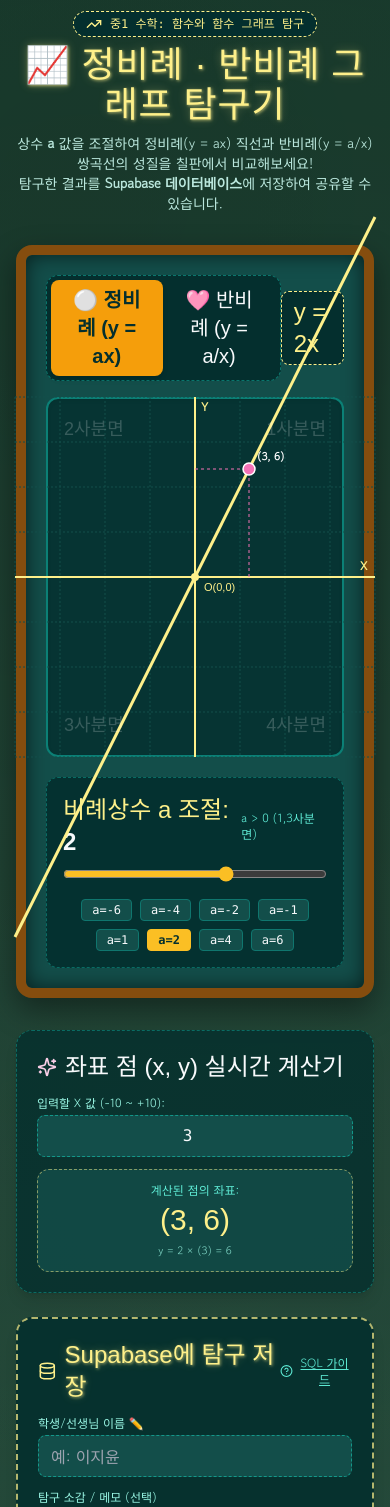
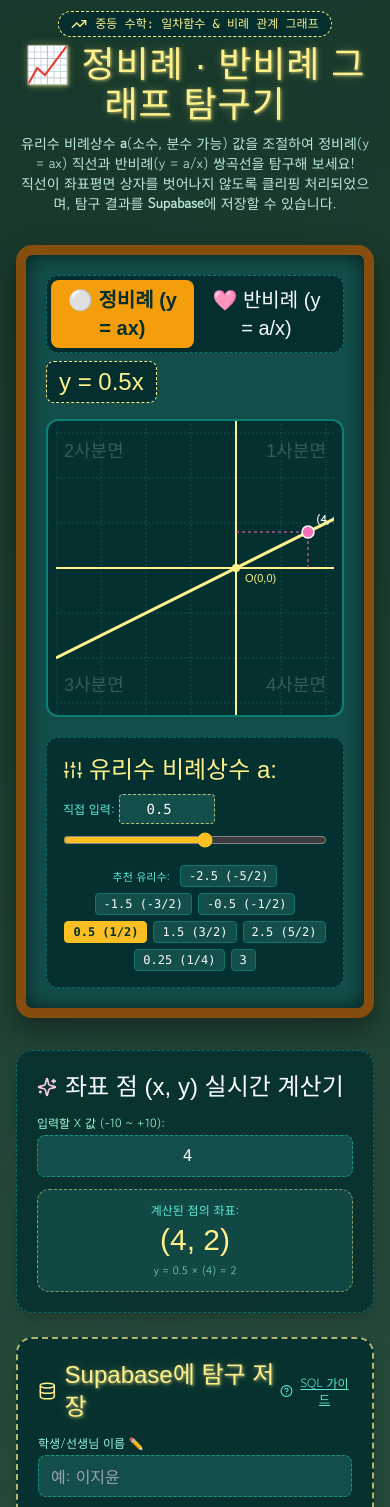
Before and after one commit to hyeyumT/tennis-alam, a Next.js app: page / in a window 390 px wide. Shown: the part 1220-2727 px from the top of the page. Built offline with nearby package versions, Linux system fonts and the light colour scheme; no server answers; the database is empty; a web font is replaced by a local one.

Commit message:
fix: Clip graph lines within coordinate plane boundaries and extend constant a to rational numbers

```diff
--- a/components/ProportionGraph.tsx
+++ b/components/ProportionGraph.tsx
@@ -1,19 +1,19 @@
 "use client";
 
 import React, { useState, useEffect, useCallback } from "react";
-import { TrendingUp, Database, Save, RefreshCw, AlertCircle, Sparkles, CheckCircle2, HelpCircle } from "lucide-react";
+import { TrendingUp, Database, Save, RefreshCw, AlertCircle, Sparkles, CheckCircle2, HelpCircle, Sliders } from "lucide-react";
 import { supabase, isSupabaseConfigured, GraphExplorationRecord } from "@/lib/supabase";
 
 /**
  * [정비례·반비례 그래프 탐구 및 Supabase 연동 컴포넌트]
  * - 정비례 y = ax 및 반비례 y = a/x 그래프를 칠판 좌표평면에 실시간 그리며 탐구합니다.
- * - 탐구 결과를 Supabase 데이터베이스에 저장하고 이력을 조회할 수 있습니다.
+ * - 비례상수 a의 범위를 유리수(소수/분수)까지 확장하고, 직선이 좌표평면 상자를 벗어나지 않도록 클리핑 처리합니다.
  */
 export default function ProportionGraph() {
-  // 1. 그래프 탐구 상태 관리
-  const [graphType, setGraphType] = useState<"direct" | "inverse">("direct"); // direct: 정비례, inverse: 반비례
-  const [constantA, setConstantA] = useState<number>(2); // 비례상수 a (기본값 2)
-  const [pointX, setPointX] = useState<number>(3); // 좌표 확인용 X 값
+  // 1. 그래프 탐구 상태 관리 (상수 a를 유리수 실수 범위로 지원)
+  const [graphType, setGraphType] = useState<"direct" | "inverse">("direct");
+  const [constantA, setConstantA] = useState<number>(0.5); // 유리수 비례상수 a (예: 0.5, 1.5, -2.5 등)
+  const [pointX, setPointX] = useState<number>(4); // 좌표 확인용 X 값
   const [studentName, setStudentName] = useState<string>("");
   const [memo, setMemo] = useState<string>("");
 
@@ -24,25 +24,26 @@ export default function ProportionGraph() {
   const [statusMessage, setStatusMessage] = useState<{ type: "success" | "error" | "info"; text: string } | null>(null);
   const [showSqlGuide, setShowSqlGuide] = useState<boolean>(false);
 
-  // 2. 현재 정비례/반비례 관계식 문자열 계산
+  // 2. 현재 정비례/반비례 관계식 문자열 계산 (유리수 a 표기 깔끔화)
   const getEquationText = useCallback((): string => {
+    const formattedA = Number.isInteger(constantA) ? constantA.toString() : constantA.toFixed(2).replace(/\.?0+$/, "");
     if (graphType === "direct") {
       if (constantA === 1) return "y = x";
       if (constantA === -1) return "y = -x";
-      return `y = ${constantA}x`;
+      return `y = ${formattedA}x`;
     } else {
       if (constantA === 1) return "y = 1/x";
       if (constantA === -1) return "y = -1/x";
-      return `y = ${constantA}/x`;
+      return `y = ${formattedA}/x`;
     }
   }, [graphType, constantA]);
 
   // 3. 특정 X값에 대응하는 Y값 계산
   const getCalculatedY = useCallback((): number | null => {
     if (graphType === "direct") {
-      return constantA * pointX;
+      return parseFloat((constantA * pointX).toFixed(2));
     } else {
-      if (pointX === 0) return null; // 반비례는 x=0 정의되지 않음
+      if (pointX === 0) return null;
       return parseFloat((constantA / pointX).toFixed(2));
     }
   }, [graphType, constantA, pointX]);
@@ -69,7 +70,7 @@ export default function ProportionGraph() {
         console.error("Supabase 조회 에러:", error);
         setStatusMessage({
           type: "error",
-          text: `Supabase 테이블 조회 실패: ${error.message}. (SQL 스크립트를 SQL Editor에 실행하셨는지 확인해주세요)`,
+          text: `Supabase 테이블 조회 실패: ${error.message}. (supabase_schema.sql 실행 여부 확인)`,
         });
       } else if (data) {
         setRecords(data as GraphExplorationRecord[]);
@@ -97,7 +98,7 @@ export default function ProportionGraph() {
     if (!isSupabaseConfigured()) {
       setStatusMessage({
         type: "info",
-        text: "Supabase 연동 정보가 설정되어 있지 않습니다. 제공된 supabase_schema.sql을 생성해 주세요.",
+        text: "Supabase 연동 정보가 설정되어 있지 않습니다. 제공된 supabase_schema.sql을 참고하세요.",
       });
       return;
     }
@@ -125,7 +126,7 @@ export default function ProportionGraph() {
       } else {
         setStatusMessage({ type: "success", text: "🎉 Supabase에 탐구 결과가 성공적으로 저장되었습니다!" });
         setMemo("");
-        fetchRecords(); // 목록 새로고침
+        fetchRecords();
       }
     } catch (err) {
       console.error("Save error:", err);
@@ -135,20 +136,37 @@ export default function ProportionGraph() {
     }
   };
 
-  // 6. SVG 좌표계 세팅 (X: -10 ~ +10, Y: -10 ~ +10, SVG Canvas 크기: 400x400)
+  // 6. SVG 좌표계 세팅 (X: -10 ~ +10, Y: -10 ~ +10, SVG Canvas 크기: 360x360)
   const SVG_SIZE = 360;
   const RANGE = 10; // -10 ~ +10
   const toSvgX = (x: number) => SVG_SIZE / 2 + (x / RANGE) * (SVG_SIZE / 2);
   const toSvgY = (y: number) => SVG_SIZE / 2 - (y / RANGE) * (SVG_SIZE / 2);
 
-  // 7. 정비례 직선 및 반비례 쌍곡선 SVG Path 경로 생성
+  // 7. 정비례 직선 및 반비례 쌍곡선 SVG Path 경로 생성 (좌표평면 상자를 절대 벗어나지 않도록 클리핑 및 경계 계산)
   const renderGraphPath = () => {
     if (graphType === "direct") {
-      // y = ax 직선 (x: -10 ~ +10)
-      const x1 = -RANGE;
+      // 일차함수 y = ax 직선이 [-RANGE, RANGE] 상자를 벗어나지 않도록 경계 교점 정확히 계산
+      if (constantA === 0) {
+        return (
+          <line
+            x1={toSvgX(-RANGE)}
+            y1={toSvgY(0)}
+            x2={toSvgX(RANGE)}
+            y2={toSvgY(0)}
+            stroke="#fef08a"
+            strokeWidth="3"
+            className="chalk-yellow-shadow"
+          />
+        );
+      }
+
+      // y = a * x에서 y가 [-10, 10] 범위에 들어오는 x의 최대 한계 계산: |x| <= 10 / |a|
+      const xBound = Math.min(RANGE, RANGE / Math.abs(constantA));
+      const x1 = -xBound;
       const y1 = constantA * x1;
-      const x2 = RANGE;
+      const x2 = xBound;
       const y2 = constantA * x2;
+
       return (
         <line
           x1={toSvgX(x1)}
@@ -157,22 +175,22 @@ export default function ProportionGraph() {
           y2={toSvgY(y2)}
           stroke="#fef08a"
           strokeWidth="3"
-          strokeDasharray="0"
           className="chalk-yellow-shadow"
         />
       );
     } else {
-      // y = a/x 반비례 쌍곡선 (양수 구간 & 음수 구간 나누어 그리기)
+      // y = a/x 반비례 쌍곡선 (양수 구간 & 음수 구간 나누어 정밀 렌더링)
       const generateCurvePath = (isPositive: boolean) => {
         const points: string[] = [];
-        const start = isPositive ? 0.2 : -RANGE;
-        const end = isPositive ? RANGE : -0.2;
-        const step = 0.2;
+        const start = isPositive ? 0.1 : -RANGE;
+        const end = isPositive ? RANGE : -0.1;
+        const step = 0.1;
 
         for (let x = start; isPositive ? x <= end : x <= end; x += step) {
-          if (Math.abs(x) < 0.1) continue;
+          if (Math.abs(x) < 0.05) continue;
           const y = constantA / x;
-          if (Math.abs(y) <= RANGE * 1.5) {
+          // y가 좌표평면 한계 범위 내에 있을 때만 그리도록 클리핑
+          if (Math.abs(y) <= RANGE) {
             points.push(`${toSvgX(x)},${toSvgY(y)}`);
           }
         }
@@ -199,25 +217,25 @@ export default function ProportionGraph() {
       <div className="text-center mb-8 space-y-2">
         <div className="inline-flex items-center gap-2 px-3 py-1 bg-teal-950 rounded-full border border-dashed border-chalk-yellow text-chalk-yellow text-xs font-mono">
           <TrendingUp className="w-4 h-4 text-chalk-yellow" />
-          <span>중1 수학: 함수와 함수 그래프 탐구</span>
+          <span>중등 수학: 일차함수 & 비례 관계 그래프</span>
         </div>
         <h2 className="font-pen text-4xl sm:text-5xl text-chalk-yellow chalk-yellow-shadow tracking-wide">
           📈 정비례 · 반비례 그래프 탐구기
         </h2>
         <p className="font-dodum text-sm sm:text-base text-teal-100/90 max-w-2xl mx-auto">
-          상수 <strong>a</strong> 값을 조절하여 정비례(y = ax) 직선과 반비례(y = a/x) 쌍곡선의 성질을 칠판에서 비교해보세요! <br />
-          탐구한 결과를 <strong>Supabase 데이터베이스</strong>에 저장하여 공유할 수 있습니다.
+          유리수 비례상수 <strong>a</strong>(소수, 분수 가능) 값을 조절하여 정비례(y = ax) 직선과 반비례(y = a/x) 쌍곡선을 탐구해 보세요! <br />
+          직선이 좌표평면 상자를 벗어나지 않도록 클리핑 처리되었으며, 탐구 결과를 <strong>Supabase</strong>에 저장할 수 있습니다.
         </p>
       </div>
 
-      {/* 메인 레이아웃: [좌] SVG 그래프 & 컨트롤러 | [우] 좌표 확인 & Supabase 연동 */}
+      {/* 메인 레이아웃 */}
       <div className="grid grid-cols-1 lg:grid-cols-12 gap-8 items-start">
 
         {/* [좌측] 칠판 SVG 좌표평면 그래프 (col-span-7) */}
         <div className="lg:col-span-7 wood-frame bg-teal-900 rounded-2xl p-5 shadow-2xl flex flex-col items-center">
 
           {/* 그래프 제어 탭 (정비례 vs 반비례) */}
-          <div className="flex items-center justify-between w-full mb-4">
+          <div className="flex items-center justify-between w-full mb-4 gap-2 flex-wrap sm:flex-nowrap">
             <div className="flex bg-teal-950 p-1 rounded-xl border border-dashed border-teal-600/70">
               <button
                 onClick={() => setGraphType("direct")}
@@ -247,8 +265,8 @@ export default function ProportionGraph() {
             </div>
           </div>
 
-          {/* 칠판 SVG 좌표평면 Canvas */}
-          <div className="relative bg-teal-950/80 rounded-xl p-2 border-2 border-teal-600/80 w-full max-w-[360px] aspect-square shadow-inner flex items-center justify-center">
+          {/* 칠판 SVG 좌표평면 Canvas (상자 밖으로 직선이 일체 이탈하지 않도록 SVG clipPath 및 클리핑 적용) */}
+          <div className="relative bg-teal-950/90 rounded-xl p-2 border-2 border-teal-600/80 w-full max-w-[360px] aspect-square shadow-inner flex items-center justify-center overflow-hidden">
 
             {/* 사분면 지시 배경 워터마크 */}
             <div className="absolute inset-0 p-4 grid grid-cols-2 grid-rows-2 pointer-events-none opacity-20 font-pen text-lg text-chalk-white">
@@ -258,7 +276,17 @@ export default function ProportionGraph() {
               <div className="flex items-end justify-end">4사분면</div>
             </div>
 
-            <svg width={SVG_SIZE} height={SVG_SIZE} className="overflow-visible">
+            <svg width={SVG_SIZE} height={SVG_SIZE} className="overflow-hidden">
+              {/* 좌표평면 경계 클리핑 정의 */}
+              <defs>
+                <clipPath id="coord-plane-clip">
+                  <rect x="0" y="0" width={SVG_SIZE} height={SVG_SIZE} rx="6" />
+                </clipPath>
+              </defs>
+
+              {/* 클리핑 처리된 그래프 출력 그룹 */}
+              <g clipPath="url(#coord-plane-clip)">
+
                 {/* 격자선 (Grid lines) */}
                 {Array.from({ length: 9 }, (_, i) => {
                   const val = (i - 4) * 2.5;
@@ -285,17 +313,17 @@ export default function ProportionGraph() {
                 <text x={SVG_SIZE - 15} y={toSvgY(0) - 6} fill="#fef08a" fontSize="12" fontWeight="bold">X</text>
                 <text x={toSvgX(0) + 6} y={15} fill="#fef08a" fontSize="12" fontWeight="bold">Y</text>
 
-              {/* 그래프 곡선/직선 렌더링 */}
+                {/* 클리핑된 정비례 직선 / 반비례 쌍곡선 렌더링 */}
                 {renderGraphPath()}
 
                 {/* 점 (Point) 탐구 테스트 마커 */}
-              {calculatedY !== null && Math.abs(calculatedY) <= RANGE && (
+                {calculatedY !== null && Math.abs(calculatedY) <= RANGE && Math.abs(pointX) <= RANGE && (
                   <g>
                     {/* 점 위치 점선 안내 */}
                     <line x1={toSvgX(pointX)} y1={toSvgY(0)} x2={toSvgX(pointX)} y2={toSvgY(calculatedY)} stroke="#f472b6" strokeDasharray="3,3" />
                     <line x1={toSvgX(0)} y1={toSvgY(calculatedY)} x2={toSvgX(pointX)} y2={toSvgY(calculatedY)} stroke="#f472b6" strokeDasharray="3,3" />
 
-                  {/* 점 포인트 */}
+                    {/* 점 마커 */}
                     <circle cx={toSvgX(pointX)} cy={toSvgY(calculatedY)} r="6" fill="#f472b6" stroke="#ffffff" strokeWidth="1.5" />
 
                     {/* 점 좌표 라벨 */}
@@ -305,53 +333,80 @@ export default function ProportionGraph() {
                       fill="#ffffff"
                       fontSize="11"
                       fontWeight="bold"
-                    className="bg-teal-950 px-1"
                     >
                       ({pointX}, {calculatedY})
                     </text>
                   </g>
                 )}
+
+              </g>
             </svg>
           </div>
 
-          {/* 상수 a 조절 슬라이더 패널 */}
+          {/* 비례상수 a 조절 패널 (유리수 소수/분수 지원) */}
           <div className="w-full mt-5 bg-teal-950/90 p-4 rounded-xl border border-dashed border-teal-600/60 space-y-3">
-            <div className="flex items-center justify-between">
-              <label htmlFor="constant-a-slider" className="font-pen text-2xl text-chalk-yellow">
-                비례상수 a 조절: <span className="text-chalk-white font-bold">{constantA}</span>
+            <div className="flex items-center justify-between flex-wrap gap-2">
+              <label htmlFor="constant-a-input" className="font-pen text-2xl text-chalk-yellow flex items-center gap-1.5">
+                <Sliders className="w-5 h-5 text-chalk-yellow" />
+                <span>유리수 비례상수 a:</span>
               </label>
-              <span className="text-xs font-dodum text-teal-300">
-                {constantA > 0 ? "a > 0 (1,3사분면)" : "a < 0 (2,4사분면)"}
-              </span>
+
+              {/* 유리수 직접 숫자로 입력창 */}
+              <div className="flex items-center gap-1">
+                <span className="text-xs text-teal-300 font-dodum">직접 입력:</span>
+                <input
+                  id="constant-a-input"
+                  type="number"
+                  step="0.1"
+                  min="-10"
+                  max="10"
+                  value={constantA}
+                  onChange={(e) => {
+                    const val = parseFloat(e.target.value);
+                    if (!isNaN(val)) {
+                      setConstantA(val);
+                    }
+                  }}
+                  className="w-24 px-2 py-1 bg-teal-900 border border-dashed border-chalk-yellow/70 rounded text-chalk-white font-mono text-center text-sm focus:outline-none"
+                />
+              </div>
             </div>
 
+            {/* 정밀 슬라이더 (step="0.1" 로 소수점 단위 조절 지원) */}
             <input
               id="constant-a-slider"
               type="range"
-              min="-8"
-              max="8"
-              step="1"
+              min="-6"
+              max="6"
+              step="0.1"
               value={constantA}
-              onChange={(e) => {
-                const val = parseInt(e.target.value, 10);
-                setConstantA(val === 0 ? (constantA > 0 ? -1 : 1) : val); // a != 0 유지
-              }}
+              onChange={(e) => setConstantA(parseFloat(e.target.value))}
               className="w-full accent-amber-400 cursor-pointer h-2 bg-teal-900 rounded-lg"
             />
 
-            {/* 빠른 a 설정 버튼들 */}
-            <div className="flex flex-wrap gap-2 pt-1 justify-center">
-              {[-6, -4, -2, -1, 1, 2, 4, 6].map((num) => (
+            {/* 자주 쓰이는 유리수 (소수/분수) 프리셋 버튼 */}
+            <div className="flex flex-wrap gap-1.5 pt-1 justify-center">
+              <span className="text-[11px] text-teal-300 font-dodum self-center mr-1">추천 유리수:</span>
+              {[
+                { label: "-2.5 (-5/2)", val: -2.5 },
+                { label: "-1.5 (-3/2)", val: -1.5 },
+                { label: "-0.5 (-1/2)", val: -0.5 },
+                { label: "0.5 (1/2)", val: 0.5 },
+                { label: "1.5 (3/2)", val: 1.5 },
+                { label: "2.5 (5/2)", val: 2.5 },
+                { label: "0.25 (1/4)", val: 0.25 },
+                { label: "3", val: 3 },
+              ].map((item) => (
                 <button
-                  key={`preset-a-${num}`}
-                  onClick={() => setConstantA(num)}
-                  className={`px-2.5 py-0.5 rounded text-xs font-mono border transition-colors cursor-pointer ${
-                    constantA === num
+                  key={`preset-a-${item.val}`}
+                  onClick={() => setConstantA(item.val)}
+                  className={`px-2 py-0.5 rounded text-xs font-mono border transition-colors cursor-pointer ${
+                    constantA === item.val
                       ? "bg-amber-400 text-teal-950 font-bold border-amber-400"
                       : "bg-teal-900 text-chalk-white border-teal-700 hover:border-chalk-yellow"
                   }`}
                 >
-                  a={num}
+                  {item.label}
                 </button>
               ))}
             </div>
@@ -379,8 +434,9 @@ export default function ProportionGraph() {
                   type="number"
                   min="-10"
                   max="10"
+                  step="0.5"
                   value={pointX}
-                  onChange={(e) => setPointX(parseInt(e.target.value, 10) || 0)}
+                  onChange={(e) => setPointX(parseFloat(e.target.value) || 0)}
                   className="w-full px-3 py-2 bg-teal-900 border border-dashed border-teal-500/70 rounded-lg text-chalk-white font-mono text-center focus:outline-none focus:border-chalk-yellow"
                 />
               </div>
@@ -396,7 +452,7 @@ export default function ProportionGraph() {
                     ? `y = ${constantA} × (${pointX}) = ${calculatedY}`
                     : pointX !== 0
                     ? `y = ${constantA} ÷ (${pointX}) = ${calculatedY}`
-                    : "반비례에서는 x=0 일 때 그래프가 원점을 지나지 않습니다!"}
+                    : "반비례에서는 x=0 일 때 정의되지 않습니다!"}
                 </p>
               </div>
             </div>
@@ -451,7 +507,7 @@ export default function ProportionGraph() {
                   rows={2}
                   value={memo}
                   onChange={(e) => setMemo(e.target.value)}
-                  placeholder="예: a가 음수일 때는 2, 4사분면에 위치하는 것을 확인했다!"
+                  placeholder="예: a가 분수일 때(예: 0.5) 기울기가 완만해지는 것을 관찰했다!"
                   className="w-full px-3 py-2 bg-teal-900 border border-dashed border-teal-500/70 rounded-lg text-chalk-white font-dodum text-xs focus:outline-none focus:border-chalk-yellow"
                 />
               </div>
```
Lines whose indentation alone changed are shown as unchanged.
